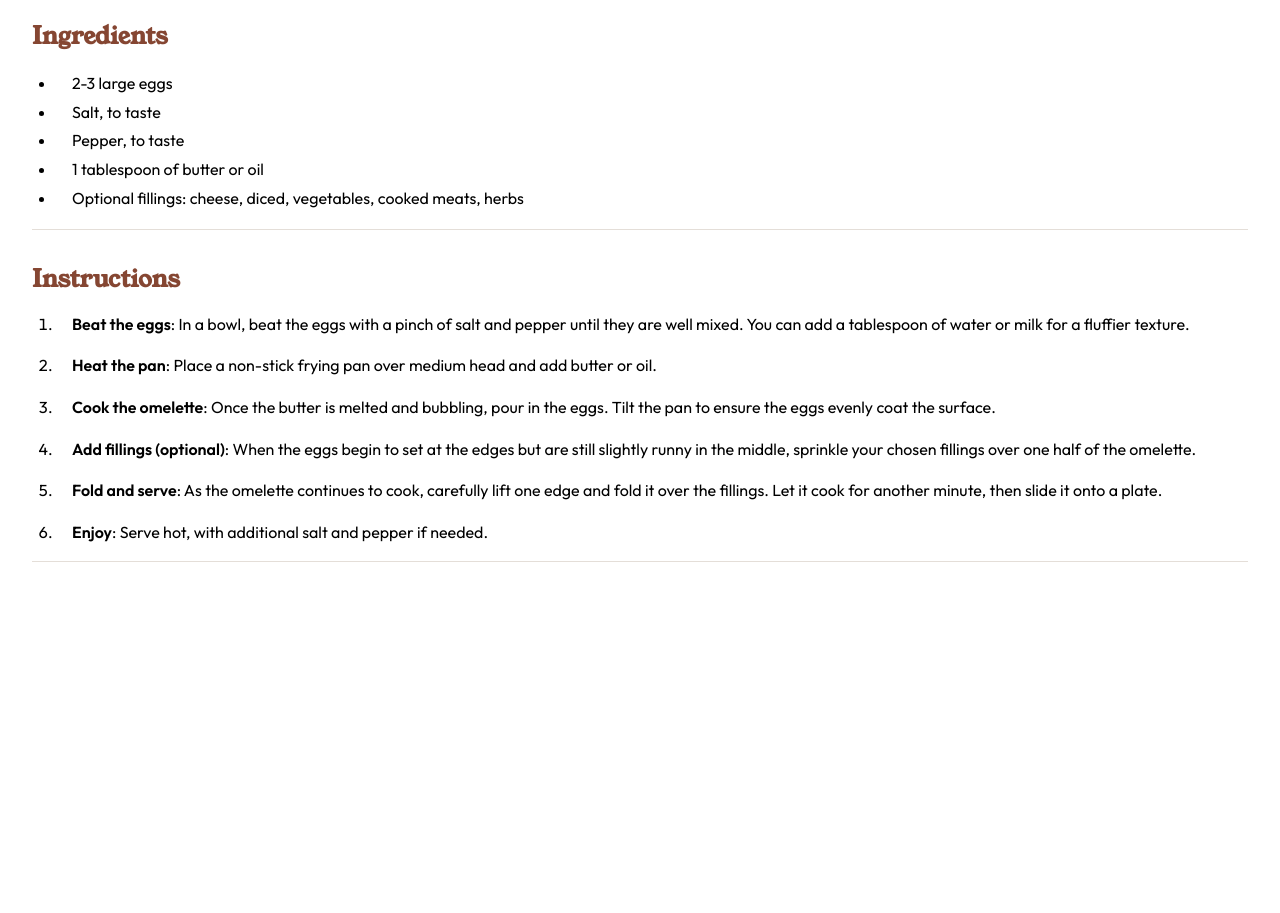
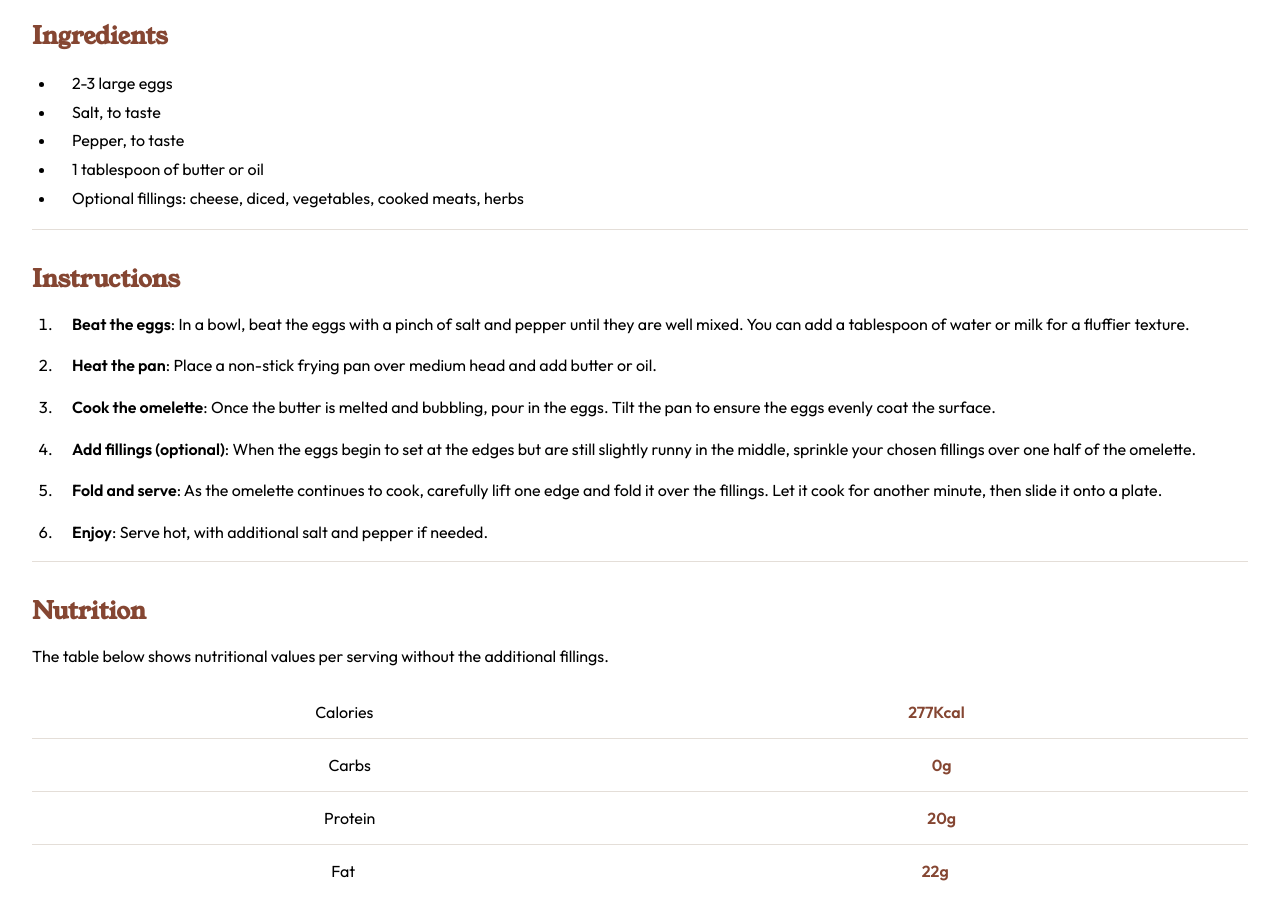
Before and after one commit to feliperossibr/recipe-page, a plain HTML site: page index.html in a window 1280 px wide. Shown: the part 961-1874 px from the top of the page. Before the commit the page ends 1539 px from the top, so only its background shows below. Drawn offline with Linux system fonts and the light colour scheme.

Commit message:
finalizando o projeto

```diff
--- a/index.html
+++ b/index.html
@@ -78,6 +78,34 @@
     </div>
 
     <div class="separator"></div>
+
+    <div class="nutrition">
+      <h2>Nutrition</h2>
+      <p>
+        The table below shows nutritional values per serving without the additional fillings.
+      </p>
+      <ul>
+        <div class="list">
+          <li>Calories</li>
+          <li class="span">277Kcal</li>
+        </div>
+        <div class="separator"></div>
+        <div class="list">
+          <li>Carbs</li>
+          <li class="span">0g</li>
+        </div>
+        <div class="separator"></div>
+        <div class="list">
+          <li>Protein</li>
+          <li class="span">20g</li>
+        </div>
+        <div class="separator"></div>
+        <siv class="list">
+          <li>Fat</li>
+          <li class="span">22g</li>
+        </siv>
+      </ul>
+    </div>
   </main>
 </body>
 </html>
--- a/styles/global.css
+++ b/styles/global.css
@@ -96,6 +96,31 @@ p, li {
   }
 }
 
+.nutrition {
+  margin-bottom: 2rem;
+
+  & > p {
+    padding: 0rem 2rem;
+    line-height: 1.6;
+    margin-bottom: 2rem;
+  }
+
+  & > ul {
+  list-style: none;
+
+    & > .list {
+      display: flex;
+      justify-content: space-around;
+      padding: 0 3rem;
+
+      & > .span {
+        color: var(--brown-800);
+        font-weight: 600;
+      }
+    }
+  }
+}
+
 .padding-1 {
   padding: 0rem 2rem;
 }
@@ -105,3 +130,13 @@ p, li {
   background-color: var(--stone-150);
   margin: 1rem 2rem;
 }
+
+@media screen and (width >= 1280px) {
+  .nutrition {
+
+    & > ul > li {
+
+
+    }
+  }
+}
```
